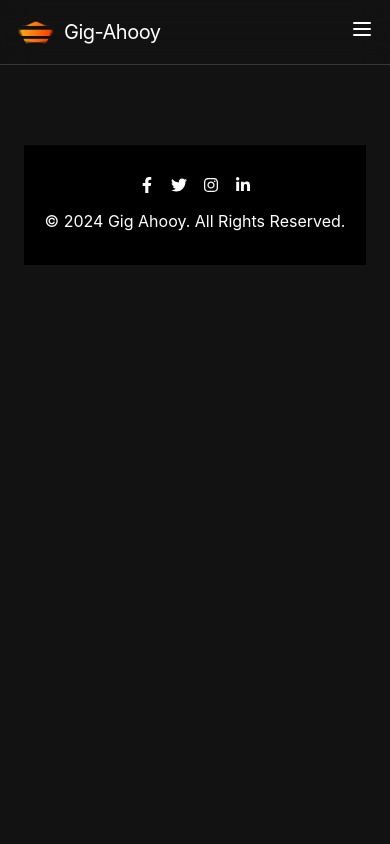
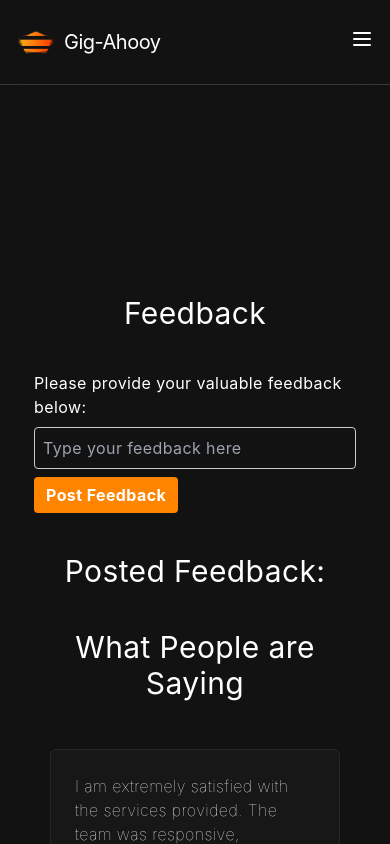
Before and after one commit to Edensel/Gig, a React (Vite) app: page /feedback in a window 390 px wide. Shown: the top 844 px of the page. Built offline with nearby package versions, Linux system fonts and the light colour scheme; a web font is replaced by a local one.

Commit message:
Changes on feedbackform

```diff
--- a/src/App.jsx
+++ b/src/App.jsx
@@ -8,7 +8,7 @@ import Navbar from './components/Navbar';
 import HeroSection from './components/HeroSection';
 import FeatureSection from './components/FeatureSection';
 import Pricing from './components/Pricing';
-import Testimonials from './components/Testimonials';
+import Feedback from './components/Feedback';
 import OrderPage from './components/OrderPage';
 import Footer from './components/Footer'; // Import Footer component
 import LoginForm from './components/LoginForm'
@@ -46,7 +46,7 @@ const App = () => {
           <Route path="/order" element={<OrderPage />} />
           <Route path="/features" element={<FeatureSection />} />
           <Route path="/pricing" element={<Pricing />} />
-          <Route path="/testimonials" element={<Testimonials />} />
+          <Route path="/feedback" element={<Feedback />} />
           <Route path="/register" element={<RegisterForm />} />
           <Route path="/login" element={<LoginForm />} />
           <Route path="/aboutus" element={<AboutUs />} />
--- /dev/null
+++ b/src/components/Feedback.jsx
@@ -0,0 +1,89 @@
+import React, { useState } from "react";
+import { feedback } from "../constants";
+import "../feedback.css";
+
+const Feedback = () => {
+  const [userFeedback, setUserFeedback] = useState("");
+  const [postedFeedback, setPostedFeedback] = useState([]);
+
+  const handleFeedbackChange = (e) => {
+    setUserFeedback(e.target.value);
+  };
+
+  const handlePostFeedback = () => {
+    if (userFeedback.trim() !== "") {
+      setPostedFeedback([...postedFeedback, userFeedback]);
+      setUserFeedback("");
+    }
+  };
+
+  return (
+    <div className="container mt-20 tracking-wide">
+      <h1 className="text-3xl sm:text-5xl lg:text-6xl text-center my-10 lg:my-20">
+        Feedback
+      </h1>
+
+      <div className="feedback-section">
+        <p>
+          Please provide your valuable feedback below:
+          <input
+            type="text"
+            value={userFeedback}
+            onChange={handleFeedbackChange}
+            placeholder="Type your feedback here"
+            className="block w-full border border-gray-300 rounded-md p-2 my-2"
+          />
+          <button
+            onClick={handlePostFeedback}
+            className="bg-blue-500 hover:bg-blue-600 text-white font-bold py-2 px-4 rounded-md"
+          >
+            Post Feedback
+          </button>
+        </p>
+      </div>
+
+      {/* Posted Feedback */}
+      <div>
+        <h2 className="text-3xl sm:text-5xl lg:text-6xl text-center my-10 lg:my-20">
+          Posted Feedback:
+        </h2>
+        <ul>
+          {postedFeedback.map((feedback, index) => (
+            <li key={index} className="posted-feedback">
+              {feedback}
+            </li>
+          ))}
+        </ul>
+      </div>
+
+      {/* Testimonials */}
+      <h2 className="text-3xl sm:text-5xl lg:text-6xl text-center my-10 lg:my-20">
+        What People are Saying
+      </h2>
+      <div className="flex flex-wrap justify-center">
+        {feedback.map((testimonial, index) => (
+          <div key={index} className="w-full sm:w-1/2 lg:w-1/3 px-4 py-2">
+            <div className="bg-neutral-900 rounded-md p-6 text-md border border-neutral-800 font-thin">
+              <p>{testimonial.text}</p>
+              <div className="flex mt-8 items-start">
+                <img
+                  className="w-12 h-12 mr-6 rounded-full border border-neutral-300"
+                  src={testimonial.image}
+                  alt=""
+                />
+                <div>
+                  <h6>{testimonial.user}</h6>
+                  <span className="text-sm font-normal italic text-neutral-600">
+                    {testimonial.company}
+                  </span>
+                </div>
+              </div>
+            </div>
+          </div>
+        ))}
+      </div>
+    </div>
+  );
+};
+
+export default Feedback;
--- a/src/components/Testimonials.jsx
+++ /dev/null
@@ -1,39 +0,0 @@
-
-
-// Gig/src/components/Testimonials.jsx
-
-import { testimonials } from "../constants";
-
-const Testimonials = () => {
-  return (
-    <div className="mt-20 tracking-wide">
-      <h2 className="text-3xl sm:text-5xl lg:text-6xl text-center my-10 lg:my-20">
-        What People are saying
-      </h2>
-      <div className="flex flex-wrap justify-center">
-        {testimonials.map((testimonial, index) => (
-          <div key={index} className="w-full sm:w-1/2 lg:w-1/3 px-4 py-2">
-            <div className="bg-neutral-900 rounded-md p-6 text-md border border-neutral-800 font-thin">
-              <p>{testimonial.text}</p>
-              <div className="flex mt-8 items-start">
-                <img
-                  className="w-12 h-12 mr-6 rounded-full border border-neutral-300"
-                  src={testimonial.image}
-                  alt=""
-                />
-                <div>
-                  <h6>{testimonial.user}</h6>
-                  <span className="text-sm font-normal italic text-neutral-600">
-                    {testimonial.company}
-                  </span>
-                </div>
-              </div>
-            </div>
-          </div>
-        ))}
-      </div>
-    </div>
-  );
-};
-
-export default Testimonials;
--- a/src/constants/index.jsx
+++ b/src/constants/index.jsx
@@ -17,12 +17,12 @@ export const navItems = [
   { label: "Place Order", href: "/order" },
   { label: "Features", href: "/features" }, // Update href to "/features"
   { label: "Pricing", href: "/pricing" }, // Update href to "/pricing"
-  { label: "Testimonials", href: "/testimonials" }, // Update href to "/testimonials"
+  { label: "Feedback", href: "/feedback" }, // Update href to "/feedback"
   { label: "About Us", href: "/AboutUs" }// Update href to "/AboutUs"
 ];
 
 
-export const testimonials = [
+export const feedback = [
   {
     user: "Densel Esekon",
     company: "Moringa School",
--- /dev/null
+++ b/src/feedback.css
@@ -0,0 +1,85 @@
+/* style.css */
+
+/* Main container */
+.container {
+    max-width: 800px;
+    margin: 0 auto;
+    padding: 20px;
+  }
+
+  /* Feedback section */
+  .feedback-section {
+    margin-bottom: 20px;
+  }
+
+  /* Input field */
+  .feedback-section input[type="text"] {
+    width: 100%;
+    padding: 8px;
+    margin-bottom: 10px;
+    border: 1px solid #ccc;
+    border-radius: 4px;
+  }
+
+  /* Post button */
+  .feedback-section button {
+    background-color: #ff8400;
+    color: #fff;
+    border: none;
+    border-radius: 4px;
+    padding: 8px 16px;
+    cursor: pointer;
+  }
+
+  .feedback-section button:hover {
+    background-color: #ff8400;
+  }
+
+  /* Posted feedback */
+  .posted-feedback {
+    list-style-type: none;
+    padding-left: 0;
+  }
+
+  /* Testimonial section */
+  .testimonials-container {
+    margin-top: 40px;
+  }
+
+  /* Testimonial card */
+  .testimonial-card {
+    background-color: #2d2d2d;
+    border-radius: 8px;
+    padding: 20px;
+    margin-bottom: 20px;
+  }
+
+  .testimonial-card p {
+    margin-bottom: 10px;
+  }
+
+  .testimonial-card h6 {
+    margin-bottom: 5px;
+  }
+
+  .testimonial-card img {
+    width: 60px;
+    height: 60px;
+    border-radius: 50%;
+    margin-right: 10px;
+  }
+
+  /* Responsive adjustments */
+  @media (max-width: 768px) {
+    .container {
+      padding: 10px;
+    }
+
+    .feedback-section input[type="text"] {
+      margin-bottom: 8px;
+    }
+
+    .feedback-section button {
+      padding: 6px 12px;
+    }
+  }
```
